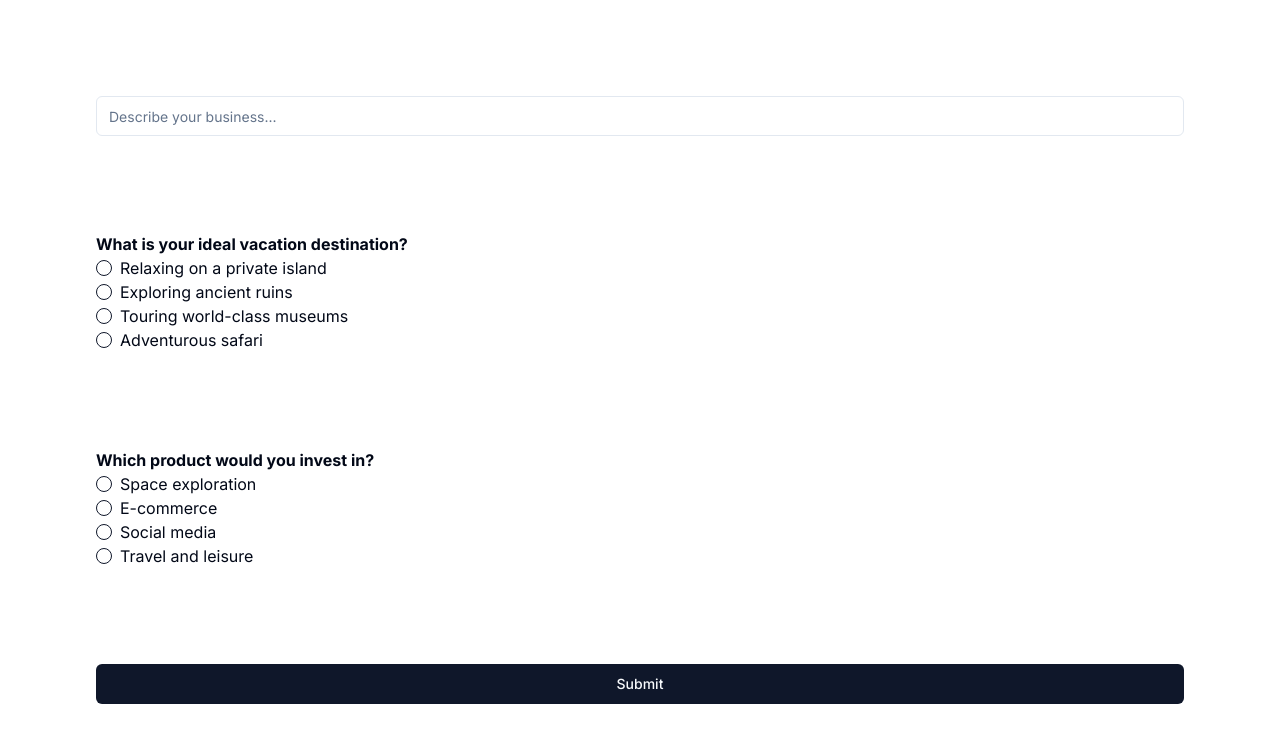
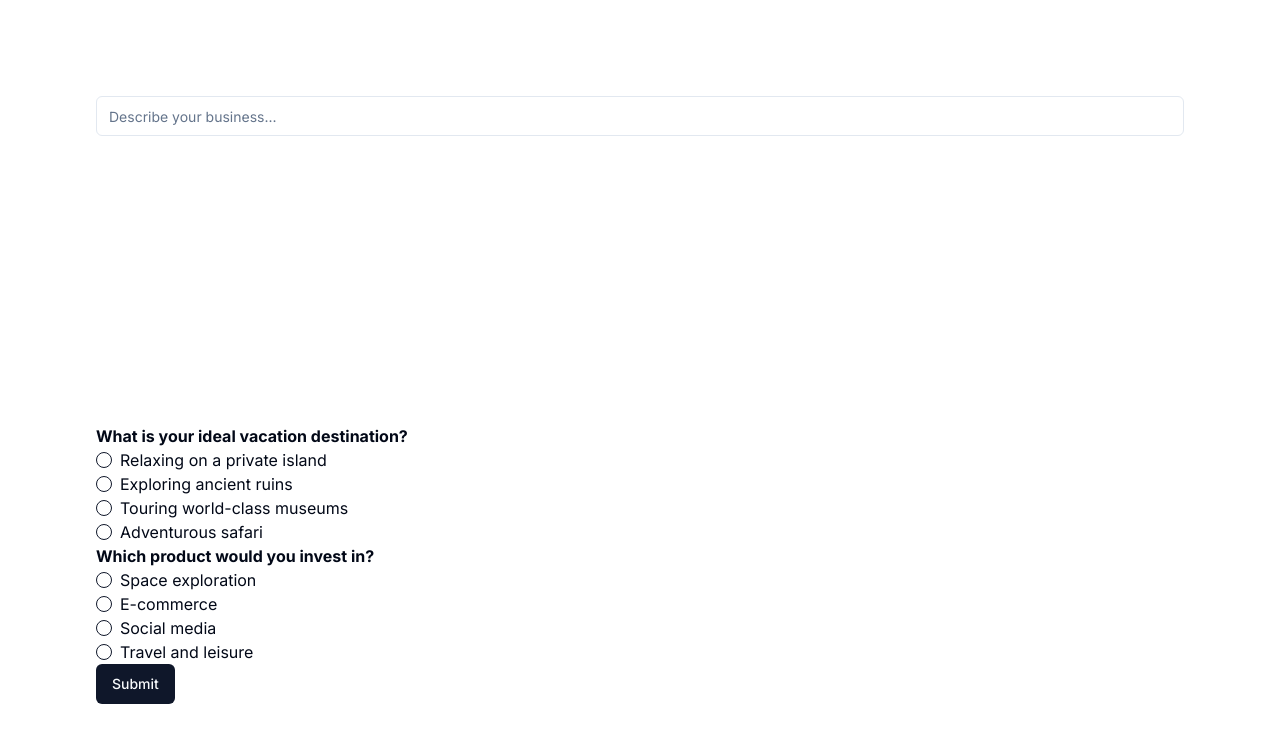
Before and after one commit to buhama/personalityquizai, a Next.js app: page / in a window 1280 px wide. Shown: the top 742 px of the page. Built offline with nearby package versions, Linux system fonts and the light colour scheme.

Commit message:
trying form

```diff
--- a/app/page.tsx
+++ b/app/page.tsx
@@ -149,6 +149,17 @@
 			)}
 			{questions?.length > 0 && !loading && (
 				<>
+					<form
+						onSubmit={(e) => {
+							e.preventDefault();
+							setFinalResult(
+								//final the result with the most points
+								results.reduce((prev, current) =>
+									prev.points > current.points ? prev : current
+								).result
+							);
+						}}
+					>
 						{questions.map((question: Question, index: number) => {
 							return (
 								<div key={question.question}>
@@ -161,10 +172,12 @@
 													.find((o) => o.option === newValue) as Option
 											)
 										}
+										required
 									>
 										<div className='flex flex-col' key={index}>
 											{question.options &&
-											question.options.map((option: Option, index: number) => {
+												question.options.map(
+													(option: Option, index: number) => {
 														return (
 															<div
 																className='flex space-x-2 items-center'
@@ -179,24 +192,15 @@
 																</label>
 															</div>
 														);
-											})}
+													}
+												)}
 										</div>
 									</RadioGroup>
 								</div>
 							);
 						})}
-					<Button
-						onClick={() =>
-							setFinalResult(
-								//final the result with the most points
-								results.reduce((prev, current) =>
-									prev.points > current.points ? prev : current
-								).result
-							)
-						}
-					>
-						Submit
-					</Button>
+						<Button type='submit'>Submit</Button>
+					</form>
 					{finalResult && <p>Your final result: {finalResult}</p>}
 				</>
 			)}
```
Lines whose indentation alone changed are shown as unchanged.
